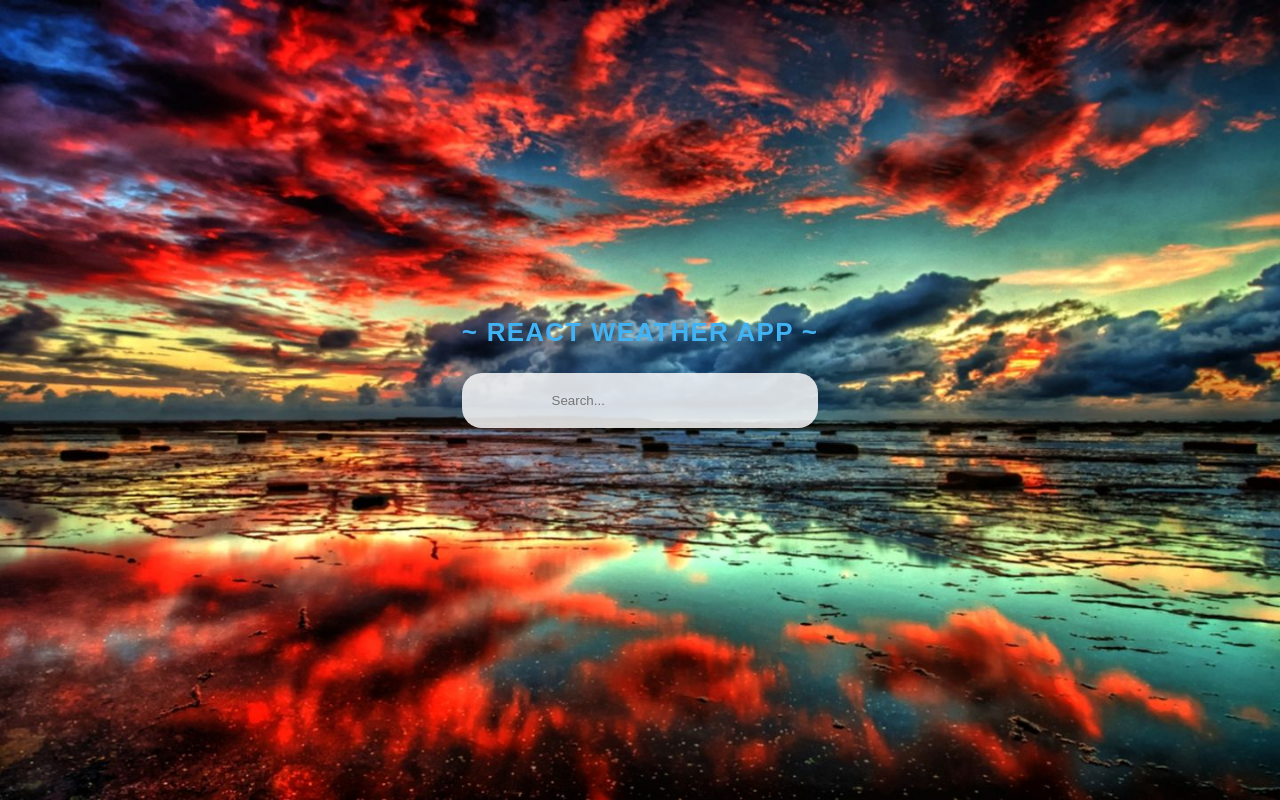
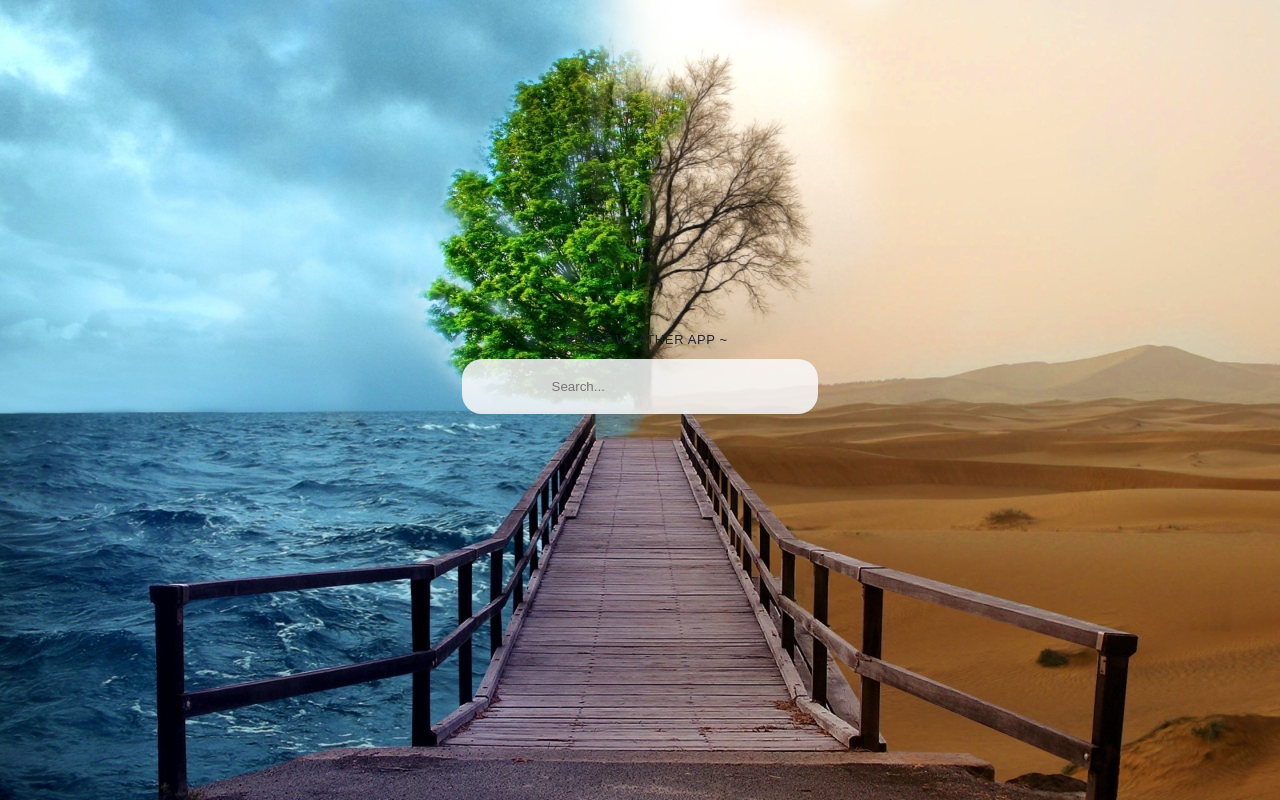
Before and after one commit to jackeycho/weather-app, a React (Create React App) app: page / in a window 1280 px wide. Built offline with nearby package versions, Linux system fonts and the light colour scheme.

Commit message:
Add files via upload

```diff
--- a/src/App.css
+++ b/src/App.css
@@ -6,7 +6,7 @@ body,
   color: #1e2432;
   height: 100%;
   margin: 0;
-  background-image: url(./img/bg.jpg);
+  background-image: url(./img/bg1.jpg);
   background-size: cover;
 }
 
@@ -17,10 +17,12 @@ body,
 
 .main-container {
   height: 100%;
+  width: 100%;
   display: flex;
   justify-content: center;
   align-items: center;
   flex-direction: column;
+  position: relative;
 }
 
 .search {
@@ -49,11 +51,15 @@ p {
   text-transform: uppercase;
   letter-spacing: 0.05em;
 }
-.sup {
-  font-size: 2em;
+.desc {
+  position: absolute;
+  left: 10%;
+  font-size: 3em;
   font-weight: 800;
-  color: rgb(65, 179, 245);
+  color: white;
 }
+/* .sup {
+} */
 
 .city-temp {
   font-size: 5rem;
@@ -90,7 +96,12 @@ p {
   flex-direction: column;
   align-items: center;
 }
-
+@media (max-width: 960px) {
+  .desc {
+    position: relative;
+    margin-bottom: 100px;
+  }
+}
 @media only screen and (max-width: 600px) {
   .search {
     padding: 20px 15%;
```
